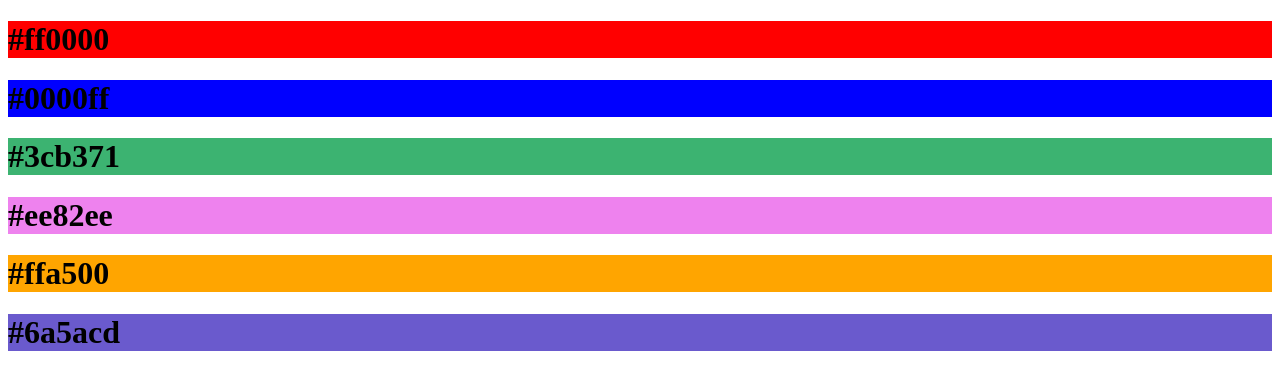
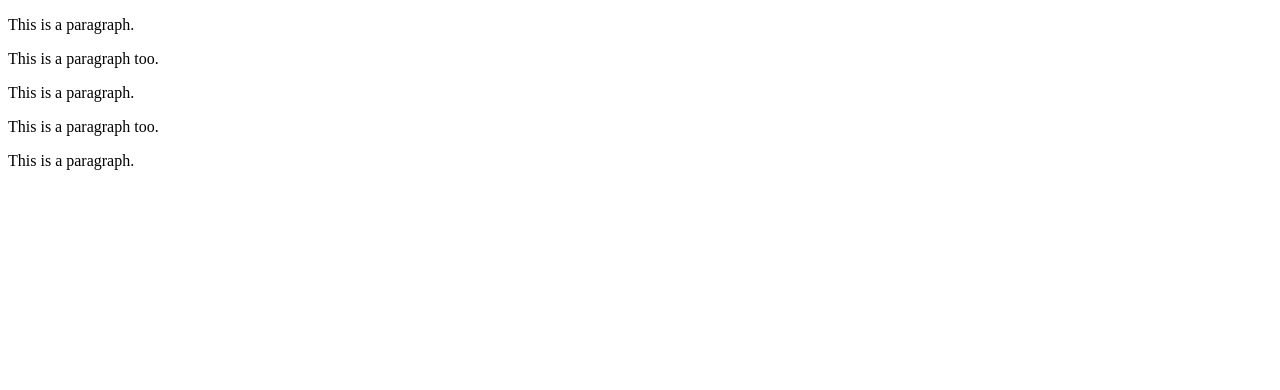
Before and after one commit to MariamAkophovi/first-lesson, a plain HTML site: page index.html in a window 1280 px wide. Drawn offline with Linux system fonts and the light colour scheme.

Commit message:
hide content

```diff
--- a/index.html
+++ b/index.html
@@ -2,12 +2,21 @@
 <html>
     <body>
 
-        <h1 style="background-color:#ff0000;">#ff0000</h1>
-        <h1 style="background-color:#0000ff;">#0000ff</h1>
-        <h1 style="background-color:#3cb371;">#3cb371</h1>
-        <h1 style="background-color:#ee82ee;">#ee82ee</h1>
-        <h1 style="background-color:#ffa500;">#ffa500</h1>
-        <h1 style="background-color:#6a5acd;">#6a5acd</h1>
+        <p>This is a paragraph.</p>
+
+        <!-- <p>This is another paragraph </p> -->
+
+        <p>This is a paragraph too.</p>
+
+
+        <p>This is a paragraph.</p>
+        <!--
+        <p>Look at this cool image:</p>
+        <img border="0" src="pic_trulli.jpg" alt="Trulli">
+        -->
+        <p>This is a paragraph too.</p>
+
+        <p>This <!-- great text --> is a paragraph.</p>
 
     </body>
 </html>
```
